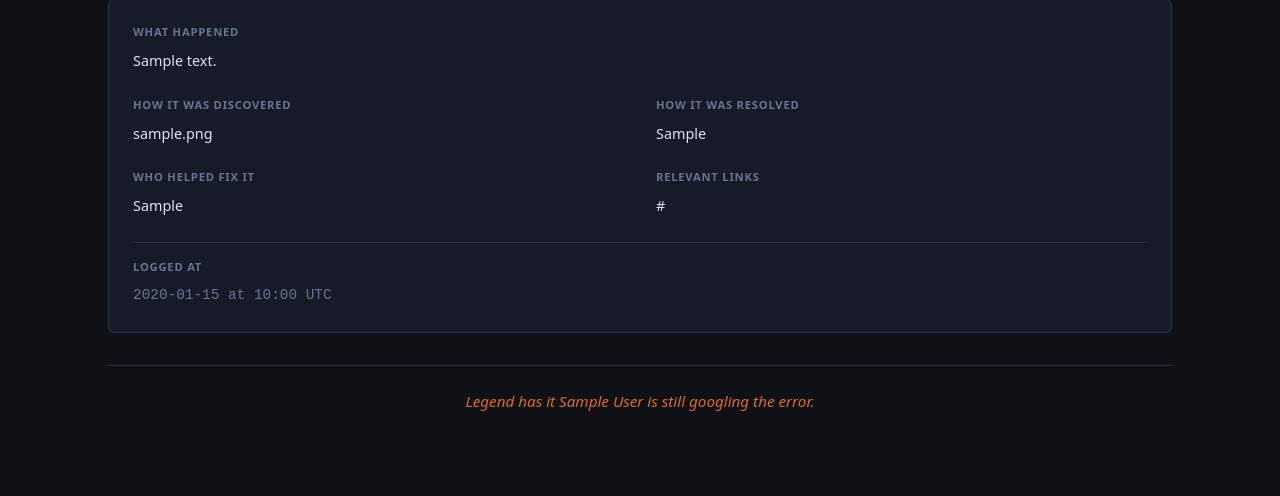
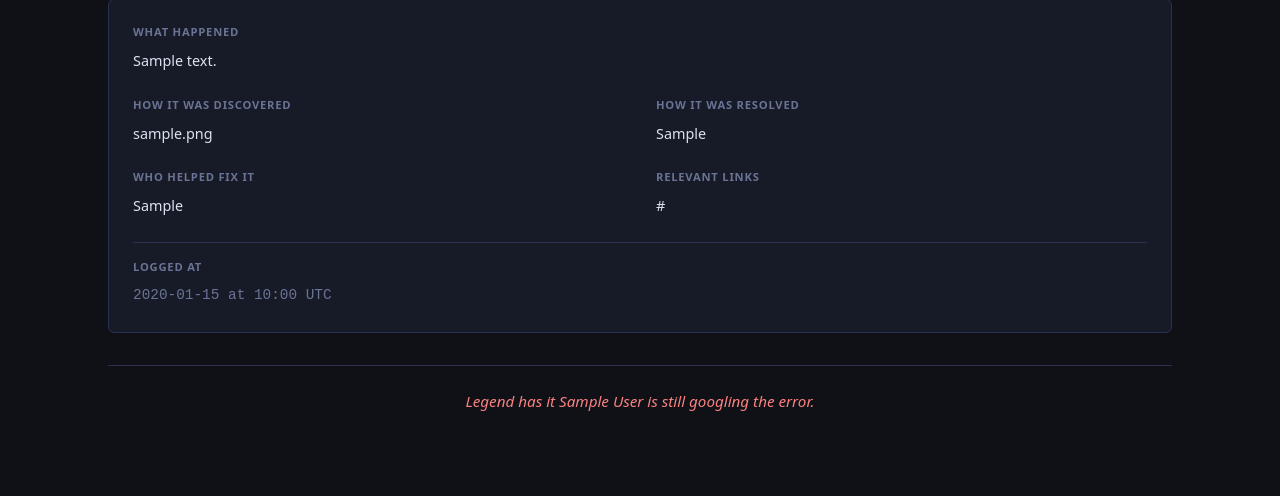
Before and after one commit to guestready/channel-squad-prod-killer, a FastAPI app: page /incidents/1 in a window 1280 px wide. Shown: the part 211-707 px from the top of the page. Run offline with FastAPI, Linux system fonts and the light colour scheme; tables that the repository leaves empty hold one stand-in row (values such as "Sample post"); some libraries are stand-ins or nearby versions.

Commit message:
style: change epitaph color to red to match UI
Co-Authored-By: Claude Sonnet 4.6 <noreply@anthropic.com>

```diff
--- a/static/style.css
+++ b/static/style.css
@@ -400,7 +400,7 @@ select option { background: var(--surface); }
   text-align: center;
   font-size: 0.95rem;
   font-style: italic;
-  color: var(--orange);
+  color: var(--red-light);
   padding-top: 1.5rem;
   border-top: 1px solid var(--border);
 }
```
